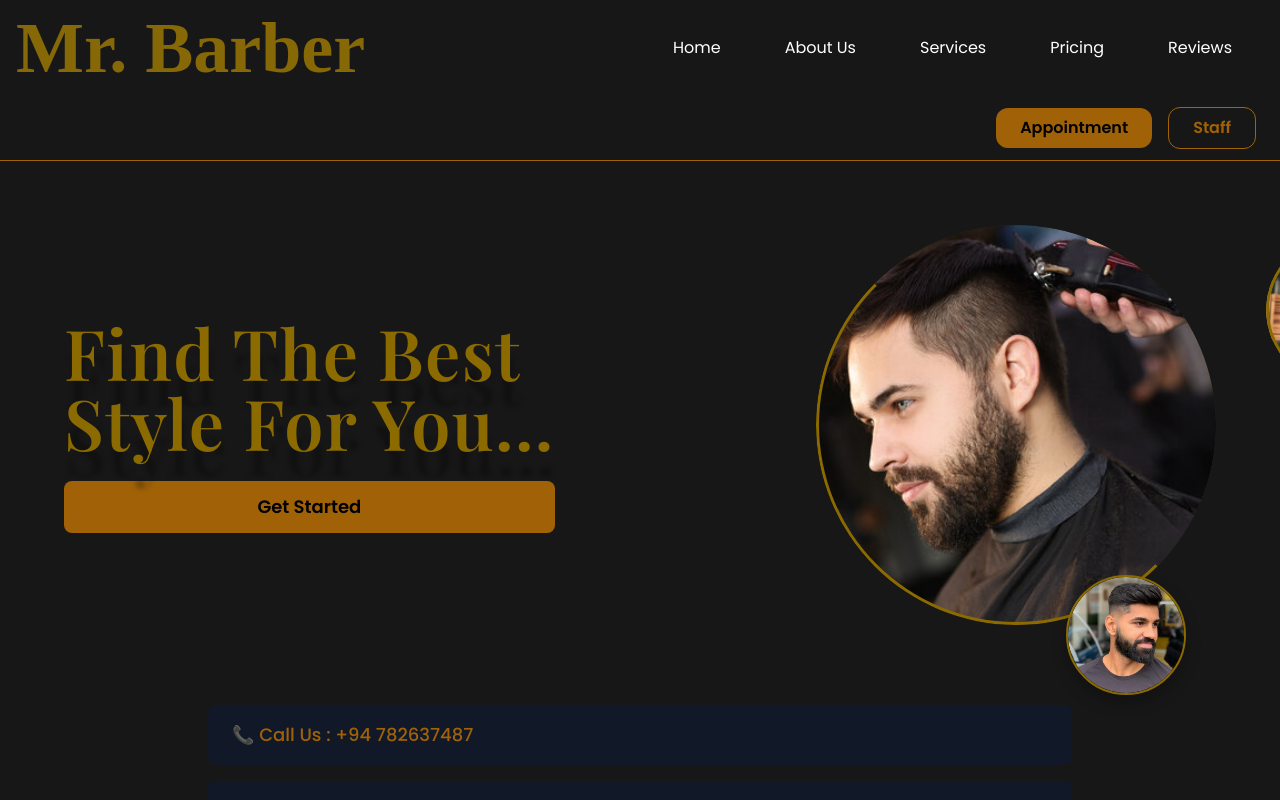
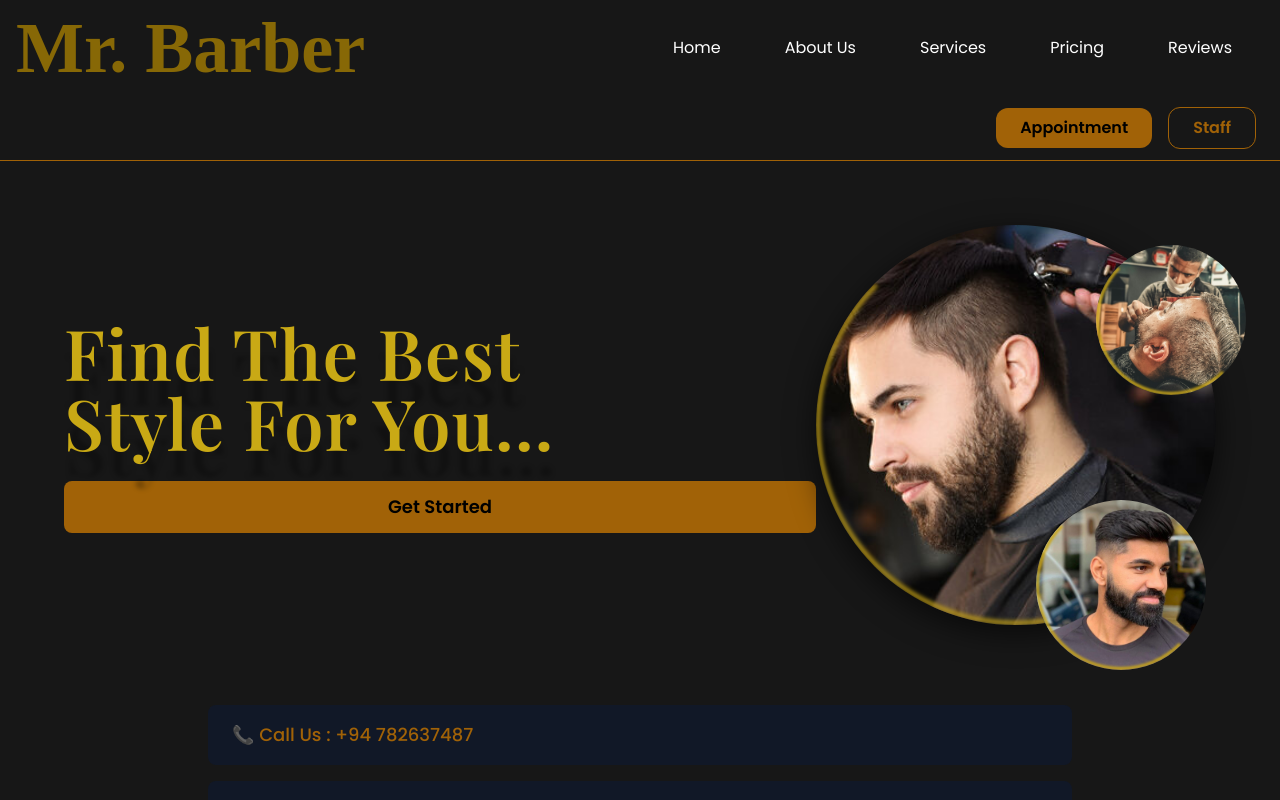
Before and after one commit to PawaniMekhala/mr_barber, a React (Create React App) app: page / in a window 1280 px wide. Shown: the top 800 px of the page. Built offline with nearby package versions, Linux system fonts and the light colour scheme; a web font is replaced by a local one.

Commit message:
feat: add motion to images

```diff
--- a/src/components/Home.jsx
+++ b/src/components/Home.jsx
@@ -6,83 +6,127 @@ import Home3 from "../assets/home_img/home3.jpg";
 const Home = () => {
   return (
     <div className="relative bg-neutral-900 text-white min-h-screen flex flex-col px-4 sm:px-10 py-16 overflow-hidden">
+      {/* Inline keyframes so no extra config is required */}
+      <style>{`
+        @keyframes float-main {
+          0% { transform: translateY(0) rotate(0deg); }
+          50% { transform: translateY(-8px) rotate(1.2deg); }
+          100% { transform: translateY(0) rotate(0deg); }
+        }
+        @keyframes float-small1 {
+          0% { transform: translateY(0) scale(1); }
+          50% { transform: translateY(-6px) scale(1.01); }
+          100% { transform: translateY(0) scale(1); }
+        }
+        @keyframes float-small2 {
+          0% { transform: translateY(0) rotate(0deg); }
+          50% { transform: translateY(-10px) rotate(-1deg); }
+          100% { transform: translateY(0) rotate(0deg); }
+        }
+
+        .float-main { animation: float-main 4s ease-in-out infinite; transform-origin: center; }
+        .float-small1 { animation: float-small1 3.6s ease-in-out infinite; transform-origin: center; }
+        .float-small2 { animation: float-small2 5s ease-in-out infinite; transform-origin: center; }
+
+        /* small help for smoothing edges on the rings */
+        .ring-blend { box-shadow: 0 8px 30px rgba(0,0,0,0.6); }
+      `}</style>
+
       {/* Text Section */}
       <div className="flex flex-col lg:flex-row w-full max-w-6xl mx-auto items-center">
-        <div className=" flex flex-col justify-center text-center lg:text-left">
-          {/* Main Text, drop-shadow-md */}
-          {/* <h1 className="text-4xl sm:text-5xl lg:text-6xl font-playfair font-semibold text-yellow-700 leading-tight text-shadow">
-            Find The Best <br /> Style For You...
-          </h1> */}
-          <h1 className="font-playfair font-semibold text-[40px] sm:text-[55px] lg:text-[70px] leading-[100%] tracking-[0.02em] text-[#8B6A00] opacity-100 drop-shadow-[2px_25px_2px_rgba(0,0,0,0.25)]">
+        <div className="flex-1 flex flex-col justify-center text-center lg:text-left">
+          <h1 className="font-playfair font-semibold text-[40px] sm:text-[55px] lg:text-[70px] leading-[100%] tracking-[0.02em] text-[#C9A915] opacity-100 drop-shadow-[2px_25px_2px_rgba(0,0,0,0.25)]">
             Find The Best <br /> Style For You...
           </h1>
 
-          {/* button */}
-          <button className="bg-yellow-700 text-black px-6 py-3 rounded-lg text-lg font-semibold font-poppins mt-6 hover:bg-yellow-600 transition">
+          <button
+            className="bg-yellow-700 text-black px-6 py-3 rounded-lg text-lg font-semibold font-poppins mt-6 hover:bg-yellow-600 transition focus:outline-none focus:ring-2 focus:ring-yellow-400"
+            aria-label="Get started with booking"
+          >
             Get Started
           </button>
         </div>
 
-        {/*  Image Section*/}
-        {/* <div className="flex justify-center relative mt-10 lg:mt-0 lg:ml-auto w-full lg:w-auto">
-          {/* Main Image
-          <div className="relative w-[250px] sm:w-[300px] md:w-[350px] h-[250px] sm:h-[300px] md:h-[350px] overflow-hidden rounded-full border-2 border-yellow-700">
+        {/* Image Section */}
+        <div className="relative hidden lg:block mt-10 lg:mt-0 lg:ml-auto w-full lg:w-auto">
+          {/* Main Image (big circle) */}
+          <div
+            className="relative w-[320px] h-[320px] sm:w-[380px] sm:h-[380px] md:w-[400px] md:h-[400px] rounded-full overflow-hidden float-main ring-blend"
+            style={{ borderRadius: "9999px" }}
+          >
             <img
               src={Home1}
               alt="Haircut"
-              className="w-full h-full object-cover"
+              loading="eager"
+              className="w-full h-full object-cover block"
+            />
+            {/* Golden ring (3/4) */}
+            <div
+              className="absolute inset-0 rounded-full pointer-events-none"
+              style={{
+                border: "4px solid rgba(202,166,25,0.95)",
+                borderTopColor: "transparent",
+                borderLeftColor: "transparent",
+                boxShadow: "0 10px 30px rgba(0,0,0,0.5)",
+                transform: "rotate(90deg)",
+                filter: "blur(2px)",
+              }}
             />
           </div>
 
-          {/* Small Top Right Image
-          <div className="absolute top-0 right-[10px] sm:right-[20px] lg:right-[2px] w-16 sm:w-20 h-16 sm:h-20 ">
+          {/* Small Top Right Image */}
+          <div
+            className="absolute w-[110px] h-[110px] sm:w-[130px] sm:h-[130px] md:w-[150px] md:h-[150px] rounded-full overflow-hidden float-small1"
+            style={{
+              right: "-30px",
+              top: "20px",
+              zIndex: 30,
+            }}
+          >
             <img
               src={Home2}
               alt="Side Haircut"
-              className="rounded-full border-1 border-yellow-700 object-cover"
+              loading="lazy"
+              className="w-full h-full object-cover block"
+            />
+            {/* Partial Golden Ring */}
+            <div
+              className="absolute inset-0 rounded-full pointer-events-none"
+              style={{
+                border: "3px solid rgba(202,166,25,0.95)",
+                borderTopColor: "transparent",
+                borderLeftColor: "transparent",
+                transform: "rotate(90deg)",
+                filter: "blur(1px)",
+              }}
             />
           </div>
 
-          {/* Small Bottom Left Image
-          <div className="absolute bottom-[-40px] sm:bottom-[-60px] right-[10px] sm:right-[20px] lg:right-[10px] w-20 h-20 sm:w-28 sm:h-28">
+          {/* Small Bottom Right Image */}
+          <div
+            className="absolute w-[120px] h-[120px] sm:w-[140px] sm:h-[140px] md:w-[170px] md:h-[170px] rounded-full overflow-hidden float-small2"
+            style={{
+              right: "10px",
+              bottom: "-45px",
+              zIndex: 20,
+            }}
+          >
             <img
               src={Home3}
               alt="Beard Trim"
-              className="rounded-full border-1 border-yellow-700 object-cover"
-            />
-          </div>
-        </div> */}
-
-        {/* Image Section */}
-        <div className="relative flex justify-center mt-10 lg:mt-0 lg:ml-auto w-full lg:w-auto">
-          {/* Main Image */}
-          <div className="relative w-[350px] h-[350px] sm:w-[380px] sm:h-[380px] md:w-[400px] md:h-[400px] rounded-full overflow-hidden">
-            <img
-              src={Home1}
-              alt="Haircut"
-              className="w-full h-full object-cover rounded-full"
-            />
-            {/* 3/4 Golden Ring */}
-            <div className="absolute inset-0 rounded-full border-[3px] border-[#8B6A00] border-t-transparent border-l-transparent rotate-[90deg] shadow-[0_0_15px_rgba(139,106,0,0.5)]"></div>
-          </div>
-
-          {/* Small Top Right Image */}
-          <div className="absolute top-[40px] right-[150px] sm:top-[10px] sm:right-[-250px] md:right-[-200px] w-[130px] h-[130px] sm:w-[150px] sm:h-[150px] rounded-full overflow-hidden">
-            <img
-              src={Home2}
-              alt="Side Haircut"
-              className="w-full h-full object-cover rounded-full"
+              loading="lazy"
+              className="w-full h-full object-cover block"
             />
             {/* Partial Golden Ring */}
-            <div className="absolute inset-0 rounded-full border-[3px] border-[#8B6A00] border-t-transparent border-l-transparent rotate-[90deg]"></div>
-          </div>
-
-          {/* Small Bottom Left Image */}
-          <div className="absolute bottom-[-50px] right-[20px] sm:bottom-[-70px] sm:right-[30px] w-[100px] h-[100px] sm:w-[120px] sm:h-[120px] rounded-full overflow-hidden border-[2px] border-[#8B6A00] shadow-[0_8px_15px_rgba(0,0,0,0.25)]">
-            <img
-              src={Home3}
-              alt="Beard Trim"
-              className="w-full h-full object-cover rounded-full"
+            <div
+              className="absolute inset-0 rounded-full pointer-events-none"
+              style={{
+                border: "3px solid rgba(202,166,25,0.95)",
+                borderTopColor: "transparent",
+                borderLeftColor: "transparent",
+                transform: "rotate(90deg)",
+                filter: "blur(1px)",
+              }}
             />
           </div>
         </div>
```
